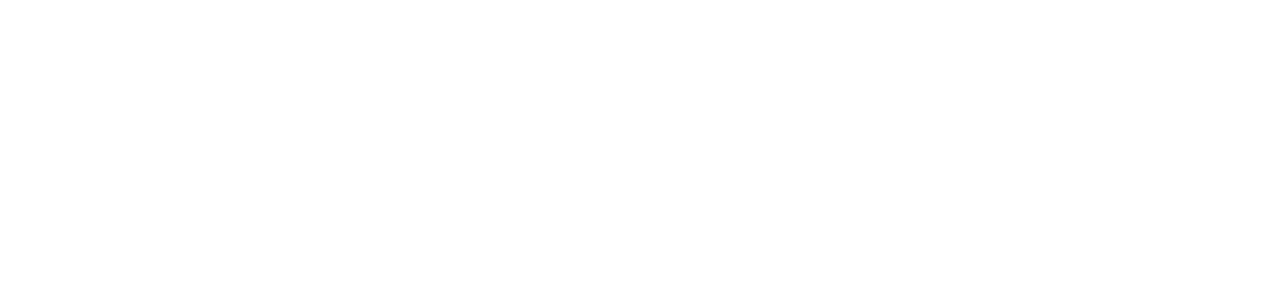
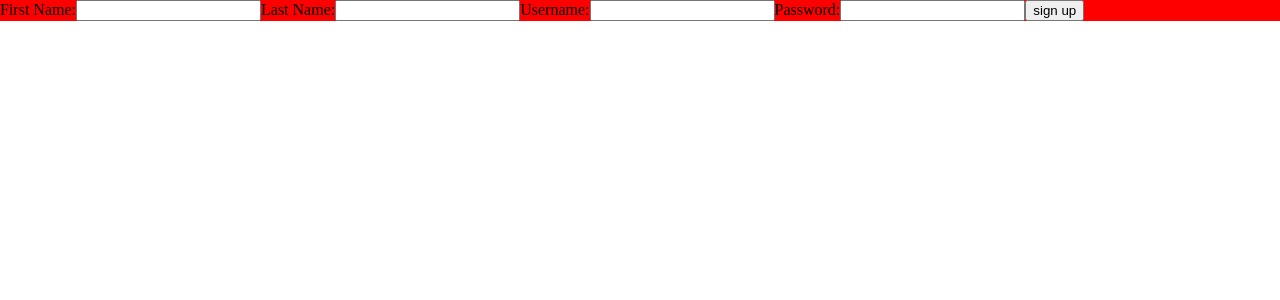
Before and after one commit to GeorgeFNYC/final-project-frontend, a React (Create React App) app: page /signup in a window 1280 px wide. Before the commit this address had no page. Shown: the top 300 px of the page. Built offline with nearby package versions, Linux system fonts and the light colour scheme; no server answers.

Commit message:
form created for Signup, installed axios packages, and updated fetch for both signup and login

```diff
--- a/package.json
+++ b/package.json
@@ -6,6 +6,7 @@
     "@testing-library/jest-dom": "^5.16.5",
     "@testing-library/react": "^13.4.0",
     "@testing-library/user-event": "^13.5.0",
+    "axios": "^1.2.0",
     "framer-motion": "^7.6.14",
     "react": "^18.2.0",
     "react-dom": "^18.2.0",
--- a/src/components/App.js
+++ b/src/components/App.js
@@ -4,6 +4,7 @@ import { useState, useEffect } from 'react'
 import Home from './Home'
 import Login from './Login'
 import Profile from './Profile'
+import Signup from './Signup'
 
 
 function App() {
@@ -13,8 +14,7 @@ function App() {
 
   const navigate = useNavigate()
 
-  useEffect(() => { token !== null ?
-
+  useEffect(() => {
     fetch('http://localhost:3000/profile', {
       headers: {
         Authorization: 'Bearer' + token,
@@ -25,8 +25,6 @@ function App() {
       setCurrentUser(data)
       setIsSignedIn(true)
     })
-    :
-    setIsSignedIn(false)
   }, [])
 
   function signOut() {
@@ -41,7 +39,8 @@ function App() {
       <Routes>
         <Route path='/' element={ <Home isSignedIn={isSignedIn}/> } />
         <Route path='/login' element={ <Login signOut={signOut}/> } />
-        <Route path='/profile' component={ <Profile /> } />
+        <Route path='/profile' element={ <Profile /> } />
+        <Route path='/signup' element={ <Signup /> } />
       </Routes>
     </>
   );
--- a/src/components/Home.js
+++ b/src/components/Home.js
@@ -2,8 +2,11 @@ import React from 'react'
 import HeaderNav from './HeaderNav'
 
 function Home({ isSignedIn }) {
+  function handleClick() {
+  }
   return (
     <HeaderNav isSignedIn={isSignedIn} />
+
   )
 }
 
--- a/src/components/Login.js
+++ b/src/components/Login.js
@@ -1,22 +1,32 @@
-import React, { useState } from 'react'
+import React, { useState, useRef } from 'react'
 import { useNavigate } from 'react-router-dom'
+import axios from 'axios';
 
 function Login({ signOut }) {
 
     const navigate = useNavigate();
-    const [username, setUsername] = useState('');
-    const [password, setPassword] = useState('');
+    const usernameRef = useRef();
+    const passwordRef = useRef();
+
+    // const [username, setUsername] = useState('');
+    // const [password, setPassword] = useState('');
 
     const handleSubmit = (e) => {
         e.preventDefault();
+        // axios.post('http://localhost:3000/auth/login',
+        // {
+
+        // }
+
+
         fetch('http://localhost:3000/auth/login', {
             method: 'POST',
             headers: {
                 'Content-Type': 'application/json',
             },
             body: JSON.stringify({
-                username: username,
-                password: password,
+                username: usernameRef.current.value,
+                password: passwordRef.current.value,
             }),
         })
         .then((res) => res.json())
@@ -33,14 +43,14 @@ function Login({ signOut }) {
             <label>Enter username:</label>
             <input
                 type='text'
-                value={username}
-                onChange={(e) => setUsername(e.target.value)}>
+                ref={usernameRef}
+            >
             </input>
             <label>Enter password</label>
             <input
                 type='text'
-                value={password}
-                onChange={(e) => setPassword(e.target.value)}>
+                ref={passwordRef}
+             >
             </input>
             <input type='submit' value='login'></input>
         </form>
--- a/src/components/Signup.js
+++ b/src/components/Signup.js
@@ -1,49 +1,69 @@
-import React, { useEffect, useState } from 'react'
+import React, { useEffect, useState, useRef } from 'react'
 import { NavLink, useNavigate } from 'react-router-dom'
+import axios from 'axios'
 
 function Signup() {
 
     const navigate = useNavigate()
 
-    const [firstName, setFirstName] = useState('')
-    const [lastName, setLastName] = useState('')
-    const [username, setUsername] = useState('')
-    const [password, setPassword] = useState('')
-    const [passwordConfirm, setPasswordConfirm] = useState('')
+    const firstNameRef = useRef()
+    const lastNameRef = useRef()
+    const usernameRef = useRef()
+    const passwordRef = useRef()
+    // const passwordConfirmRef = useRef()
+
+    const handleSignup = (e) => {
+        e.preventDefault()
+        console.log(passwordRef)
+        axios.post('http://localhost:3000/users',
+            {
+                first_name: firstNameRef.current.value,
+                last_name: lastNameRef.current.value,
+                username: usernameRef.current.value,
+                password: passwordRef.current.value,
+                // confirmPassword: passwordConfirmRef.current.value
+            }
+        )
+        .then((r) => {
+            console.log(r.data.token)
+        })
+    }
+
 
   return (
     <>
-        <form>
+        <form onSubmit={handleSignup}>
             <label>First Name:</label>
             <input
                 type='text'
-                value={firstName}
-                onChange={(e) => setFirstName(e.target.value)}>
+                ref={firstNameRef}
+            >
             </input>
             <label>Last Name:</label>
             <input
                 type='text'
-                value={lastName}
-                onChange={(e) => setLastName(e.target.value)}>
+                ref={lastNameRef}
+            >
             </input>
             <label>Username:</label>
             <input
                 type='text'
-                value={username}
-                onChange={(e) => setUsername(e.target.value)}>
+                ref={usernameRef}
+            >
             </input>
             <label>Password:</label>
             <input
+                ref={passwordRef}
                 type='text'
-                value={password}
-                onChange={(e) => setPassword(e.target.value)}>
+            >
             </input>
-            <label>Confirm Password:</label>
+            <input type='submit' value='sign up'></input>
+            {/* <label>Confirm Password:</label>
             <input
                 type='text'
-                value={passwordConfirm}
+                ref={passwordConfirm}
                 onChange={(e) => setPasswordConfirm(e.target.value)}>
-            </input>
+            </input> */}
         </form>
     </>
   )
--- a/src/index.css
+++ b/src/index.css
@@ -1,6 +1,9 @@
 body {
   margin: 0;
   padding: 0;
+}
+#root {
+  background-color: red;
 }
 /***************************  Home  ***************************/
 .headerNav {
```
Also changed, not shown: 1 other file (tests, documents, lock files or other folders).
